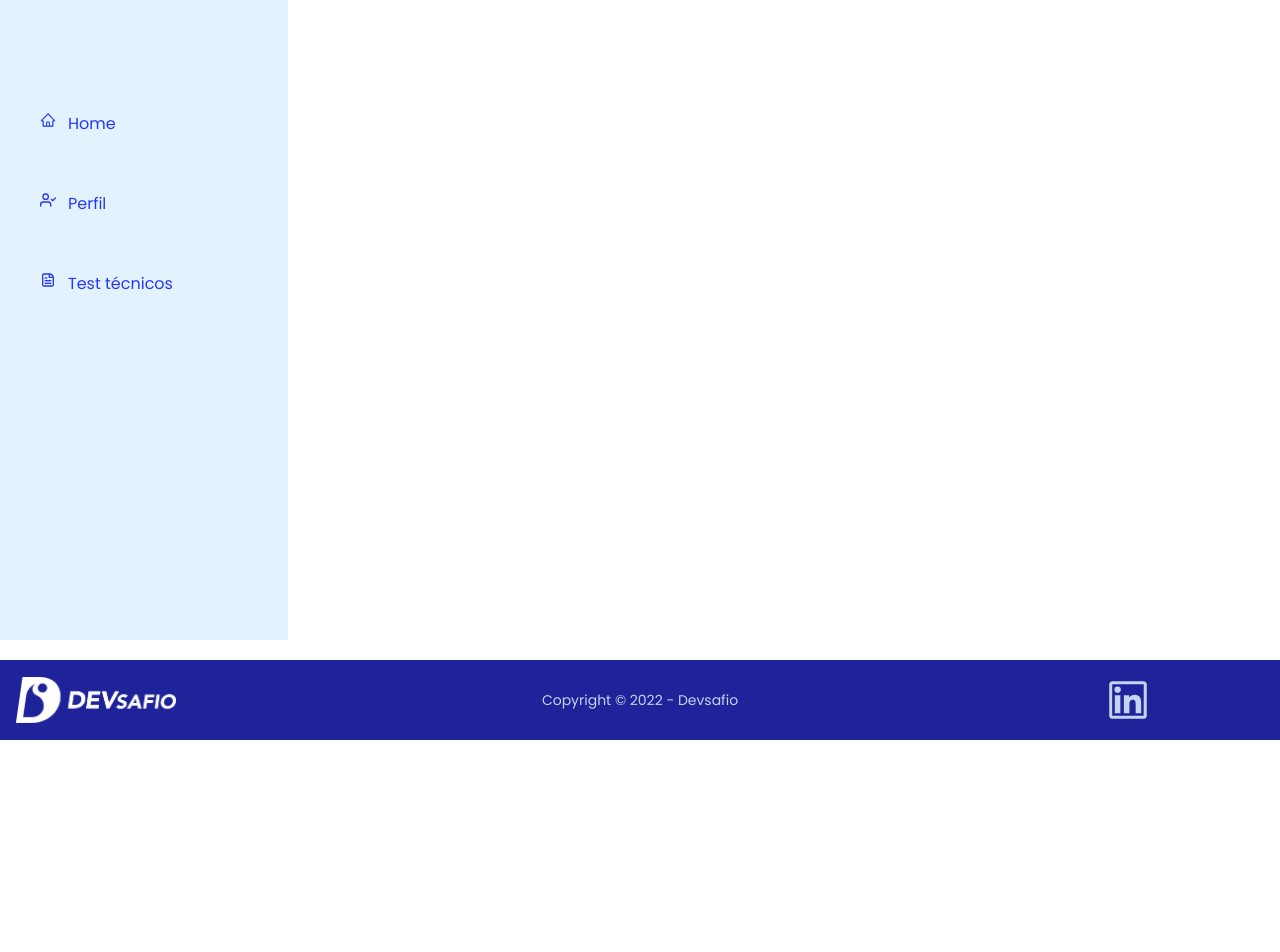
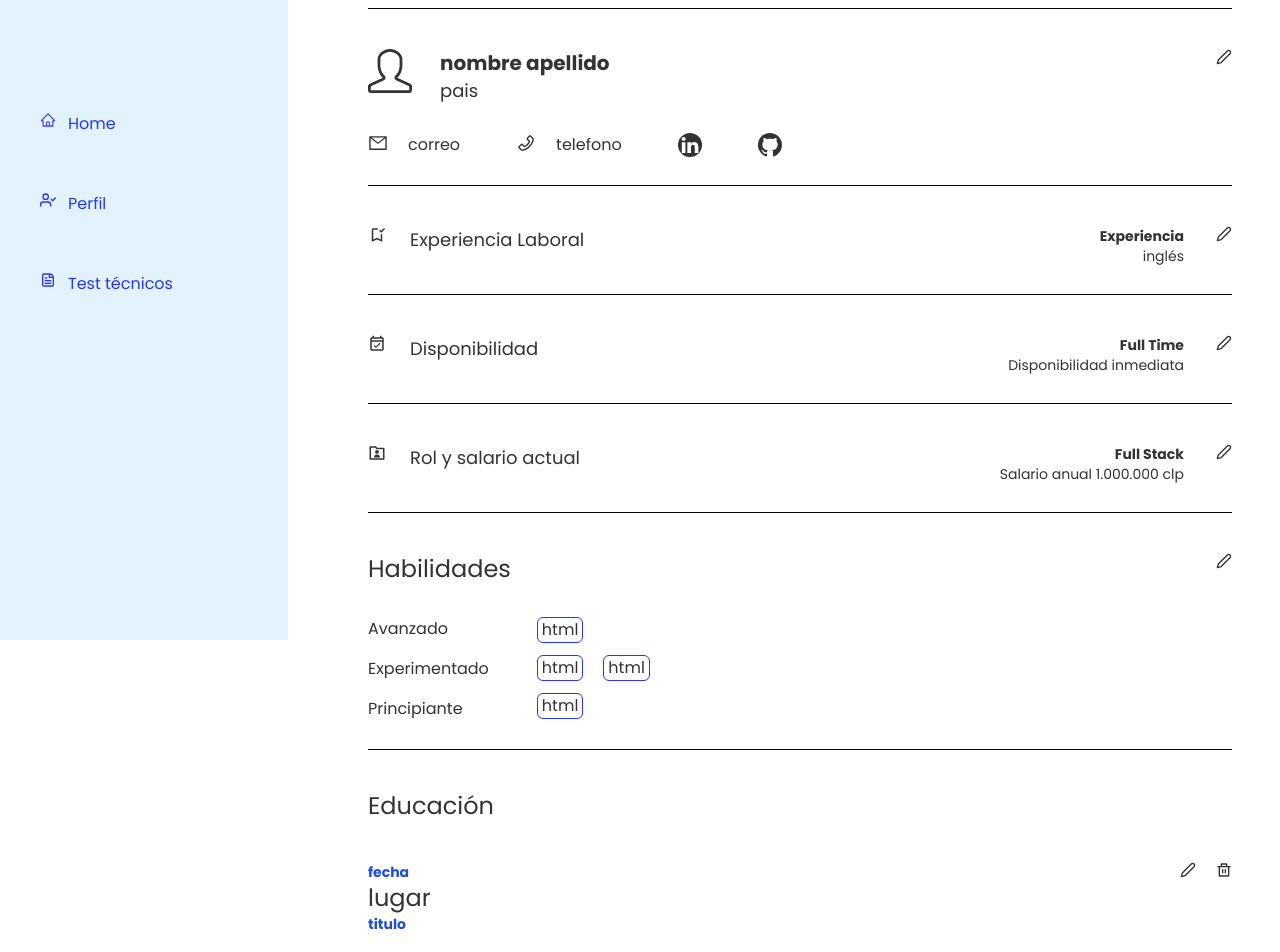
Before and after one commit to vecarope/ejemploReact, a React (Create React App) app: page /userProfile in a window 1280 px wide. Shown: the part 260-1212 px from the top of the page. Before the commit the page ends 1000 px from the top, so only its background shows below. Built offline with nearby package versions, Linux system fonts and the light colour scheme; what tw-elements would draw is missing.

Commit message:
vista user profile

```diff
--- a/src/views/UserHome/index.jsx
+++ b/src/views/UserHome/index.jsx
@@ -1,6 +1,5 @@
 import React from 'react'
 import Dashboard from '../../components/User/Dashboard'
-import {FcNext} from 'react-icons/fc'
 import CardHomeUser from '../../components/User/CardHomeUser'
 
 export default function UserHome() {
--- a/src/views/UserProfile/index.jsx
+++ b/src/views/UserProfile/index.jsx
@@ -1,16 +1,152 @@
 import React from 'react'
-import { FcNext } from 'react-icons/fc'
 import Dashboard from '../../components/User/Dashboard'
+import { GrDocumentTransfer } from 'react-icons/gr'
+import { FiEdit2 } from 'react-icons/fi'
+import { SlUser } from 'react-icons/sl'
+import { AiOutlineMail, AiOutlinePhone} from 'react-icons/ai'
+import { BsLinkedin, BsGithub } from 'react-icons/bs'
+import { MdOutlineBookmarkAdded, MdOutlineEventAvailable} from 'react-icons/md'
+import { RiFolderUserLine, RiDeleteBinLine } from 'react-icons/ri'
 
 export default function UserProfile() {
   return (
     <div className='flex'>
         <div className='w-72 pt-10 h-screen my-5 bg-fill-light rounded-tr-3xl'>
-
           <Dashboard/>
         </div>
-        <div className='my-10 ml-20'>
-          <h1>user</h1>
+        <div className='my-10 ml-20 w-screen m-12'>
+          <h1 className=' font-bold text-2xl mb-4'>¡Bienvenido!</h1><br/><br/>
+          <div className='flex justify-between mb-6'>
+            <div className='flex gap-6 text-lg'>
+              <GrDocumentTransfer/> <h1>sube tu Cv </h1>
+            </div>
+            <div className='flex gap-8' >
+            <h2 className='text-sm'> ejemplo</h2>
+            <FiEdit2/>
+            </div>
+          </div>
+          <hr className=' border-black'/>
+          <div className=' flex justify-between mb-7 gap-6 mt-10'>
+            <div className='flex'>
+              <SlUser className=' w-11 h-11 mr-7'/>
+              <div>
+                <h1 className=' font-bold text-xl'>nombre apellido</h1>
+                <p className=' text-lg'>pais</p>
+              </div>
+            </div>
+            <div className='flex'>
+              <FiEdit2/>
+            </div>
+          </div>
+          <div className='flex justify-start gap-14 mb-7'>
+            <div className='flex gap-5'>
+              <AiOutlineMail className=' text-xl'/>
+              <p>correo</p>
+            </div>
+            <div  className='flex gap-5'>
+              <AiOutlinePhone className=' text-xl'/>
+              <p>telefono</p>
+            </div>
+            <div>
+              <BsLinkedin className=' rounded-3xl w-6 h-6'/>
+            </div>
+            <div>
+              <BsGithub className=' w-6 h-6'/>
+            </div>
+          </div>
+          <hr className=' border-black'/>
+          <div className='flex  justify-between mb-7 mt-10'>
+            <div className='flex gap-6 text-lg'>
+              <MdOutlineBookmarkAdded/><h2>Experiencia Laboral</h2>
+            </div>
+            <div className='flex gap-8 justify-between'>
+              <div className=' text-end text-sm'>
+                <h2 className='font-bold'>Experiencia</h2>
+                <h2>inglés</h2>
+              </div>
+              <div>
+                <FiEdit2/>
+              </div>
+            </div>
+          </div>
+          <hr className='border-black'/>
+          <div className='flex justify-between mb-7 mt-10'>
+            <div className='flex gap-6 text-lg'>
+              <MdOutlineEventAvailable/><p>Disponibilidad</p>
+            </div>
+            <div className='flex gap-8 justify-between'>
+              <div className='text-end text-sm'>
+                <h2 className='font-bold'>Full Time</h2>
+                <h2>Disponibilidad inmediata</h2>
+              </div>
+              <div>
+                <FiEdit2/>
+              </div>
+            </div>
+          </div>
+          <hr className='border-black'/>
+          <div className='flex justify-between mb-7 mt-10'>
+            <div className='flex gap-6 text-lg'>
+              <RiFolderUserLine/><p>Rol y salario actual</p>
+            </div>
+            <div className='flex gap-8 justify-between'>
+              <div className='text-end text-sm'>
+                <p className='font-bold'>Full Stack</p>
+                <p>Salario anual 1.000.000 clp</p>
+              </div>
+              <div>
+                <FiEdit2/>
+              </div>
+            </div>
+          </div>
+          <hr className='border-black'/>
+          <div className=' mb-7 mt-10'>
+            <div className='flex justify-between mb-8'>
+              <h1 className='text-2xl'>
+                Habilidades
+              </h1>
+              <FiEdit2/>
+            </div>
+            <div className='flex gap-12'>
+              <div className=' flex-col'>
+                <h1 className='mb-4'>Avanzado</h1>
+                <h1 className='mb-4'>Experimentado</h1>
+                <h1 className=' mt-2'>Principiante</h1>
+              </div>
+              <div className='flex-col space-y-3'>
+                <div className=' flex'>
+                  <div className="border-solid border border-light-purple p-1 pt-0 pb-0 rounded-md">html</div>
+                </div>
+                <div className='flex gap-5'>
+                  <div className="border-solid border border-light-purple p-1 pt-0 pb-0 rounded-md">html</div>
+                  <div className="border-solid border border-light-purple p-1 pt-0 pb-0 rounded-md">html</div>
+                </div>
+                <div className='flex'>
+                  <div className="border-solid border border-light-purple p-1 pt-0 pb-0 rounded-md">html</div>
+                </div>
+              </div>
+            </div>
+          </div>
+          <hr className='border-black'/>
+          <div className='flex-col mb-7 mt-10'>
+            <h1 className=' text-2xl mb-10'>Educación</h1>
+            <div className=' flex justify-between'>
+              <div>
+                <h1 className=' text-blue-700 text-sm font-bold'>
+                  fecha
+                </h1>
+                <h1 className='text-2xl'>
+                  lugar
+                </h1>
+                <h1 className=' text-blue-700 text-sm font-bold'>
+                  titulo
+                </h1>
+              </div>
+              <div className=' flex gap-5 justify-between'>
+                <FiEdit2/><RiDeleteBinLine/>
+              </div>
+            </div>
+          </div>
         </div>
     </div>
   )
```
